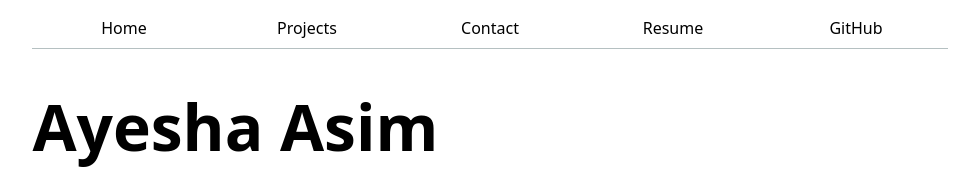
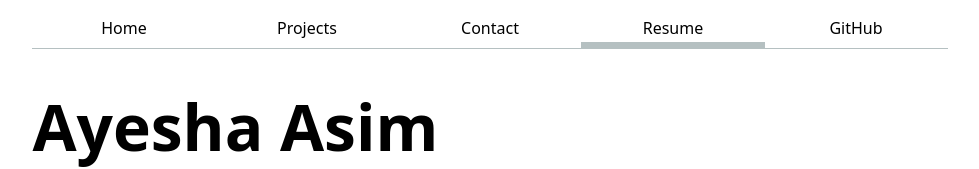
Before and after one commit to aasim-ucsd/portfolio, a plain HTML site: page resume/index.html in a window 1280 px wide. Shown: the top 169 px of the page, without its empty margins (150-1129 px from the left). Drawn offline with Linux system fonts and the light colour scheme.

Commit message:
resume index change

```diff
--- a/resume/index.html
+++ b/resume/index.html
@@ -11,7 +11,7 @@
         <a href="../">Home</a>
         <a href="../projects/">Projects</a>
         <a href="../contact/">Contact</a>
-        <a href="../resume/">Resume</a>
+        <a href="../resume/" class="current">Resume</a>
         <a href="https://github.com/aasim-ucsd" target="_blank">GitHub</a>
     </nav>
 
```
